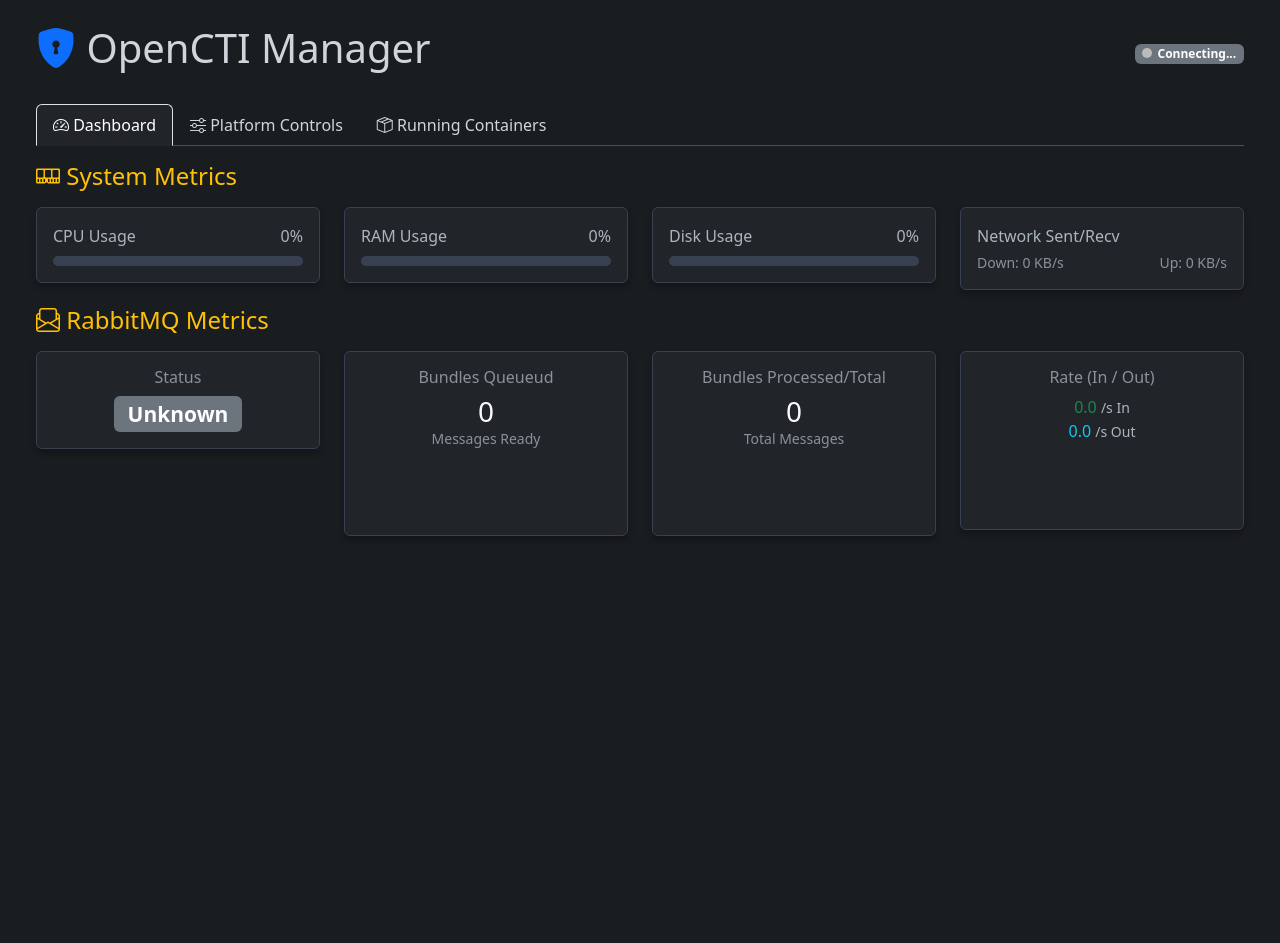
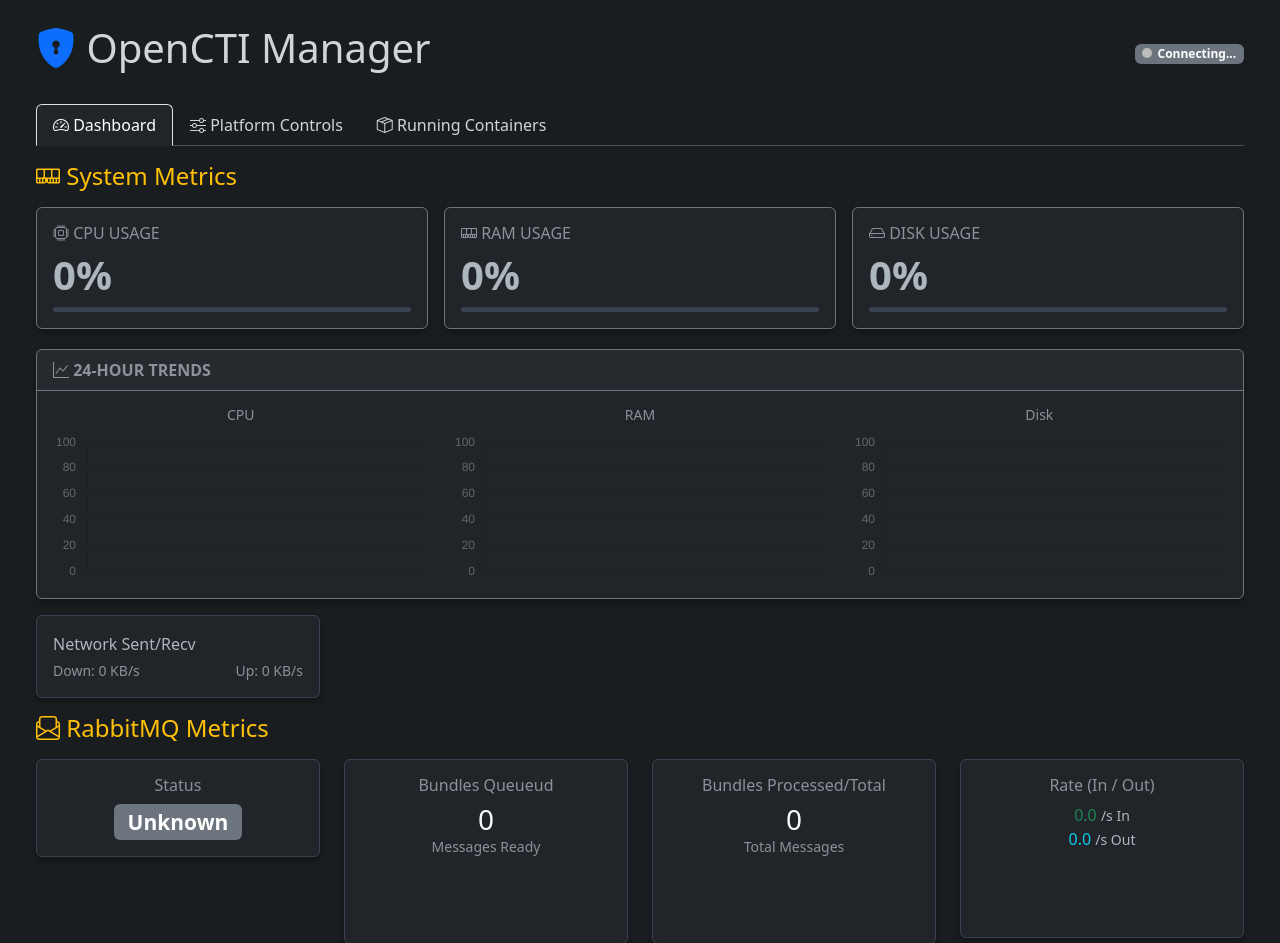
Before and after one commit to pranav-r13/docker_manager, a Flask app: page / in a window 1280 px wide. Shown: the top 943 px of the page. Before the commit the page ends 536 px from the top, so only its background shows below. Run offline with Flask 3, Linux system fonts and the light colour scheme; data that the repository does not hold is empty; a map, chart or similar area stays blank; some libraries are stand-ins or nearby versions.

Commit message:
historical graph for cpu util

```diff
--- a/app.py
+++ b/app.py
@@ -1,9 +1,11 @@
 import os
 import time
+import json
 import argparse
 import threading
 import subprocess
 import psutil
+from datetime import datetime, timedelta
 from flask import Flask, render_template, request
 from flask_socketio import SocketIO, emit
 
@@ -17,6 +19,10 @@
 # RabbitMQ Defaults
 RABBITMQ_URL = "http://192.168.0.205:15672/api/overview"
 RABBITMQ_AUTH = ('admin', 'Admin@123')
+
+# History Persistence
+HISTORY_FILE = 'stats_history.json'
+MAX_HISTORY_POINTS = 288 # 24 hours * 12 points/hour (5 min interval)
 
 # Global background thread control
 monitor_thread = None
@@ -193,9 +199,23 @@
             container_list = get_running_containers()
             socketio.emit('container_list', container_list)
 
+        if tick % 2 == 0:
+            status_update = get_docker_status_update()
+            socketio.emit('status_update', status_update)
+
+            container_list = get_running_containers()
+            socketio.emit('container_list', container_list)
+
             # 3. Known Connectors list (Dynamic Discovery)
             connector_list = scan_connectors()
             socketio.emit('known_connectors', connector_list)
+
+        # 4. History Recording (Every 300s = 5 mins -> Every 150 ticks @ 2s each)
+        if tick % 150 == 0:
+            # Re-fetch fresh stats to ensure accuracy or just reuse 'stats' from above
+            # Using 'stats' from line 159 is fine
+            if 'stats' in locals():
+                save_history_point(stats)
 
         tick += 1
         socketio.sleep(2)
@@ -285,6 +305,46 @@
 
     except Exception as e:
         return {'error': str(e)}, 500
+
+    except Exception as e:
+        return {'error': str(e)}, 500
+
+def load_history():
+    """Lengths history from file, handling errors/empty file."""
+    if not os.path.exists(HISTORY_FILE):
+        return []
+    try:
+        with open(HISTORY_FILE, 'r') as f:
+            return json.load(f)
+    except:
+        return []
+
+def save_history_point(stats):
+    """Appends a new point and trims old ones."""
+    history = load_history()
+
+    point = {
+        'timestamp': datetime.now().isoformat(),
+        'cpu': stats.get('cpu', 0),
+        'ram': stats.get('ram', 0),
+        'disk': stats.get('disk', 0)
+    }
+    history.append(point)
+
+    # Prune (Keep last 24h)
+    if len(history) > MAX_HISTORY_POINTS:
+        history = history[-MAX_HISTORY_POINTS:]
+
+    try:
+        with open(HISTORY_FILE, 'w') as f:
+            json.dump(history, f)
+    except Exception as e:
+        print(f"Error saving history: {e}")
+
+@app.route('/api/stats/history', methods=['GET'])
+def get_stats_history():
+    """Returns the historical data."""
+    return {'data': load_history()}
 
 def execute_docker_command(command, cwd):
     """
--- a/templates/index.html
+++ b/templates/index.html
@@ -109,35 +109,73 @@
 
             <div class="tab-pane fade show active" id="dashboard-pane" role="tabpanel">
                 <h4 class="mb-3 text-warning"><i class="bi bi-memory"></i> System Metrics</h4>
-                <!-- System Stats -->
-                <div class="row mb-3">
-                    <div class="col-md-3">
-                        <div class="card p-3">
-                            <label>CPU Usage <span id="cpu-val" class="float-end">0%</span></label>
-                            <div class="progress mt-2" style="height: 10px;">
-                                <div id="cpu-bar" class="progress-bar bg-danger" role="progressbar" style="width: 0%">
+                <!-- System Stats ROW -->
+                <div class="row g-3">
+                    <div class="col-md-4">
+                        <div class="card bg-dark border-secondary h-100">
+                            <div class="card-body">
+                                <h6 class="card-title text-muted text-uppercase mb-2"><i class="bi bi-cpu"></i> CPU
+                                    Usage</h6>
+                                <h3 class="display-6 fw-bold" id="cpu-val">0%</h3>
+                                <div class="progress" style="height: 5px;">
+                                    <div class="progress-bar bg-info" id="cpu-bar" style="width: 0%"></div>
                                 </div>
                             </div>
                         </div>
                     </div>
-                    <div class="col-md-3">
-                        <div class="card p-3">
-                            <label>RAM Usage <span id="ram-val" class="float-end">0%</span></label>
-                            <div class="progress mt-2" style="height: 10px;">
-                                <div id="ram-bar" class="progress-bar bg-warning" role="progressbar" style="width: 0%">
+                    <div class="col-md-4">
+                        <div class="card bg-dark border-secondary h-100">
+                            <div class="card-body">
+                                <h6 class="card-title text-muted text-uppercase mb-2"><i class="bi bi-memory"></i> RAM
+                                    Usage</h6>
+                                <h3 class="display-6 fw-bold" id="ram-val">0%</h3>
+                                <div class="progress" style="height: 5px;">
+                                    <div class="progress-bar bg-warning" id="ram-bar" style="width: 0%"></div>
                                 </div>
                             </div>
                         </div>
                     </div>
-                    <div class="col-md-3">
-                        <div class="card p-3">
-                            <label>Disk Usage <span id="disk-val" class="float-end">0%</span></label>
-                            <div class="progress mt-2" style="height: 10px;">
-                                <div id="disk-bar" class="progress-bar bg-info" role="progressbar" style="width: 0%">
+                    <div class="col-md-4">
+                        <div class="card bg-dark border-secondary h-100">
+                            <div class="card-body">
+                                <h6 class="card-title text-muted text-uppercase mb-2"><i class="bi bi-hdd"></i> Disk
+                                    Usage</h6>
+                                <h3 class="display-6 fw-bold" id="disk-val">0%</h3>
+                                <div class="progress" style="height: 5px;">
+                                    <div class="progress-bar bg-danger" id="disk-bar" style="width: 0%"></div>
                                 </div>
                             </div>
                         </div>
                     </div>
+                </div>
+
+                <!-- 24H History Row -->
+                <div class="row g-3 mt-1">
+                    <div class="col-12">
+                        <div class="card bg-dark border-secondary">
+                            <div class="card-header border-secondary text-uppercase fw-bold text-muted">
+                                <i class="bi bi-graph-up"></i> 24-Hour Trends
+                            </div>
+                            <div class="card-body">
+                                <div class="row">
+                                    <div class="col-md-4">
+                                        <h6 class="text-center small text-muted">CPU</h6>
+                                        <div style="height: 150px;"><canvas id="hist-cpu"></canvas></div>
+                                    </div>
+                                    <div class="col-md-4">
+                                        <h6 class="text-center small text-muted">RAM</h6>
+                                        <div style="height: 150px;"><canvas id="hist-ram"></canvas></div>
+                                    </div>
+                                    <div class="col-md-4">
+                                        <h6 class="text-center small text-muted">Disk</h6>
+                                        <div style="height: 150px;"><canvas id="hist-disk"></canvas></div>
+                                    </div>
+                                </div>
+                            </div>
+                        </div>
+                    </div>
+                </div>
+                <div class="row mb-3 mt-3">
                     <div class="col-md-3">
                         <div class="card p-3">
                             <label>Network Sent/Recv</label>
@@ -361,6 +399,57 @@
 
         const ctxRate = document.getElementById('chart-rate').getContext('2d');
         const chartRate = new Chart(ctxRate, multiChartConfig('#198754', '#0dcaf0')); // Success(Green) and Info(Blue)
+
+        // History Charts
+        const histOptions = {
+            responsive: true,
+            maintainAspectRatio: false,
+            plugins: { legend: { display: false } },
+            scales: {
+                x: { display: false }, // timestamp hidden for clean look
+                y: { display: true, beginAtZero: true, max: 100 }
+            },
+            elements: { point: { radius: 0 } }
+        };
+
+        const createHistChart = (id, color) => new Chart(document.getElementById(id).getContext('2d'), {
+            type: 'line',
+            data: { labels: [], datasets: [{ data: [], borderColor: color, borderWidth: 1, fill: true, backgroundColor: color + '20' }] },
+            options: histOptions
+        });
+
+        const histCpu = createHistChart('hist-cpu', '#0dcaf0');
+        const histRam = createHistChart('hist-ram', '#ffc107');
+        const histDisk = createHistChart('hist-disk', '#dc3545');
+
+        function loadHistory() {
+            fetch('/api/stats/history')
+                .then(r => r.json())
+                .then(d => {
+                    const data = d.data || [];
+                    const labels = data.map(p => new Date(p.timestamp).toLocaleTimeString());
+                    const cpuData = data.map(p => p.cpu);
+                    const ramData = data.map(p => p.ram);
+                    const diskData = data.map(p => p.disk);
+
+                    // Update Charts
+                    histCpu.data.labels = labels;
+                    histCpu.data.datasets[0].data = cpuData;
+                    histCpu.update();
+
+                    histRam.data.labels = labels;
+                    histRam.data.datasets[0].data = ramData;
+                    histRam.update();
+
+                    histDisk.data.labels = labels;
+                    histDisk.data.datasets[0].data = diskData;
+                    histDisk.update();
+                });
+        }
+        // Load on startup
+        loadHistory();
+        // Reload every 5 mins (approx)
+        setInterval(loadHistory, 300000);
 
         function updateChart(chart, val1, val2 = null) {
             // Shift data
```
